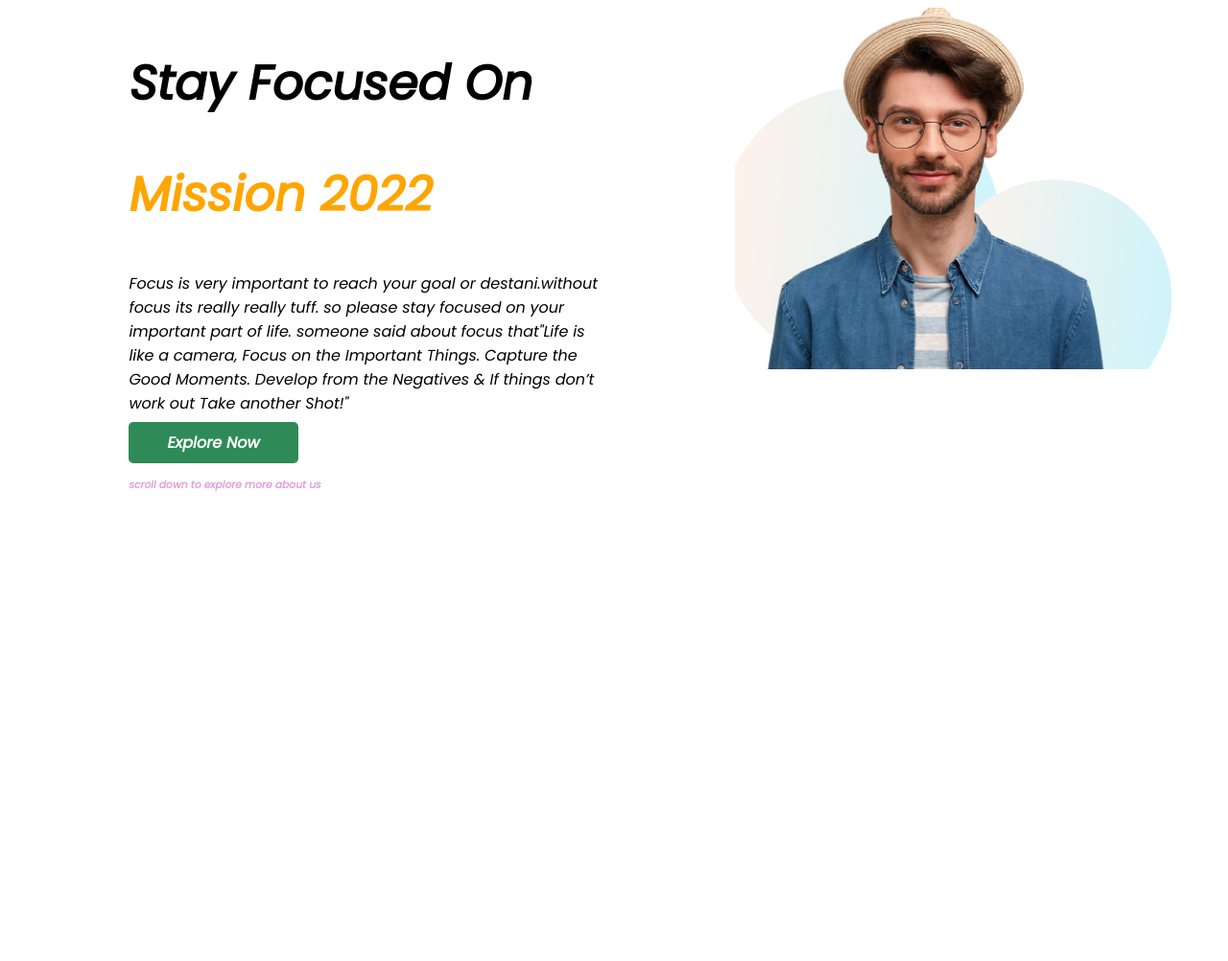
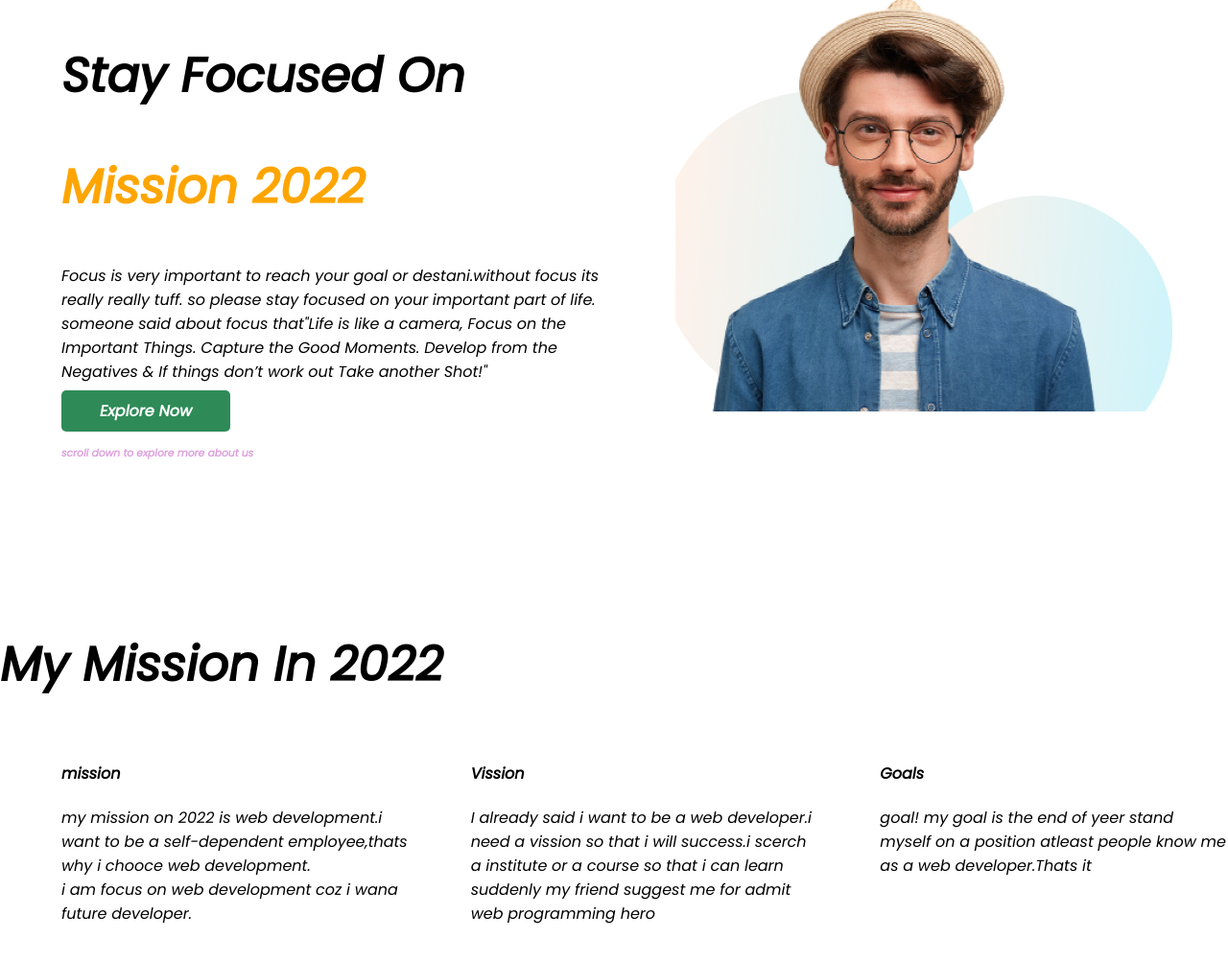
Before and after one commit to alvee00/My-MIssion-2022, a plain HTML site: page index.html in a window 1280 px wide. Shown: the whole page at 96% size. Before the commit the page ends 800 px from the top, so only its background shows below. Drawn offline with Linux system fonts and the light colour scheme.

Commit message:
my mission in 2022 era

```diff
--- a/index.html
+++ b/index.html
@@ -14,7 +14,7 @@
 </head>
 
 <body>
-    <section>
+    <section class="Stay Focused On flaxible-container">
         <div class="half-width">
             <h1>Stay Focused On</h1>
             <h1 class="orange-color">Mission 2022</h1>
@@ -33,6 +33,28 @@
             <img src="person-88.png" alt="" srcset="">
         </div>
     </section>
+    <section class="My Mission In 2022 era">
+        <h1>My Mission In 2022</h1>
+        <div class="flaxible-container">
+            <div class="half-width">
+                <h4 class="mission">mission</h4>
+                <p>my mission on 2022 is web development.i want to be a self-dependent employee,thats why i chooce web
+                    development.<br>i am focus on web development coz i wana future developer.
+                </p>
+            </div>
+            <div class="half-width">
+                <h4 class="vission">Vission</h4>
+                <p>I already said i want to be a web developer.i need a vission so that i will success.i scerch a
+                    institute or a course so that i can learn suddenly my friend suggest me for admit web programming
+                    hero </p>
+            </div>
+            <div class="half-width">
+                <h4 class="goals">Goals</h4>
+                <p>goal! my goal is the end of yeer stand myself on a position atleast people know me as a web
+                    developer.Thats it</p>
+            </div>
+        </div>
+    </section>
 </body>
 
 </html>
--- a/style.css
+++ b/style.css
@@ -1,5 +1,6 @@
 body{
     font-family: 'Poppins', sans-serif;
+    margin: 0;
 
 }
 h1{
@@ -8,12 +9,13 @@ h1{
 .orange-color{
     color: orange;
 }
-section{
+.flaxible-container{
     display: flex;
+    margin-bottom: 150px;
 }
 .half-width{
     width: 50%;
-    padding-left: 10%;
+    padding-left: 5%;
 }
 .half-width img{
     width: 90%;
@@ -30,3 +32,6 @@ section{
 h6{
     color: plum;
 }
+.mission{
+    background-image: url(illustrator-1.png);
+}
```
Also changed, not shown: illustrator-1.png (added).
